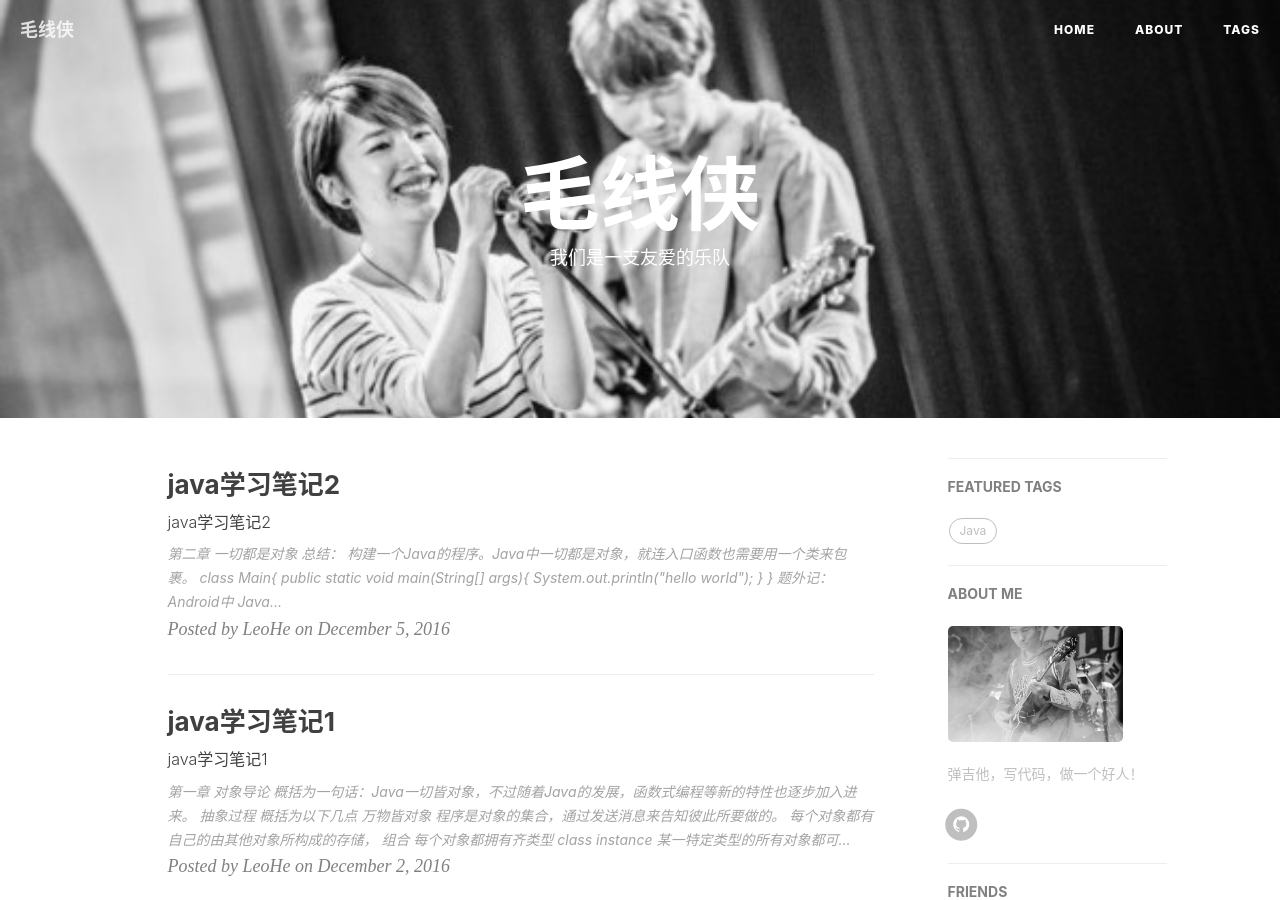
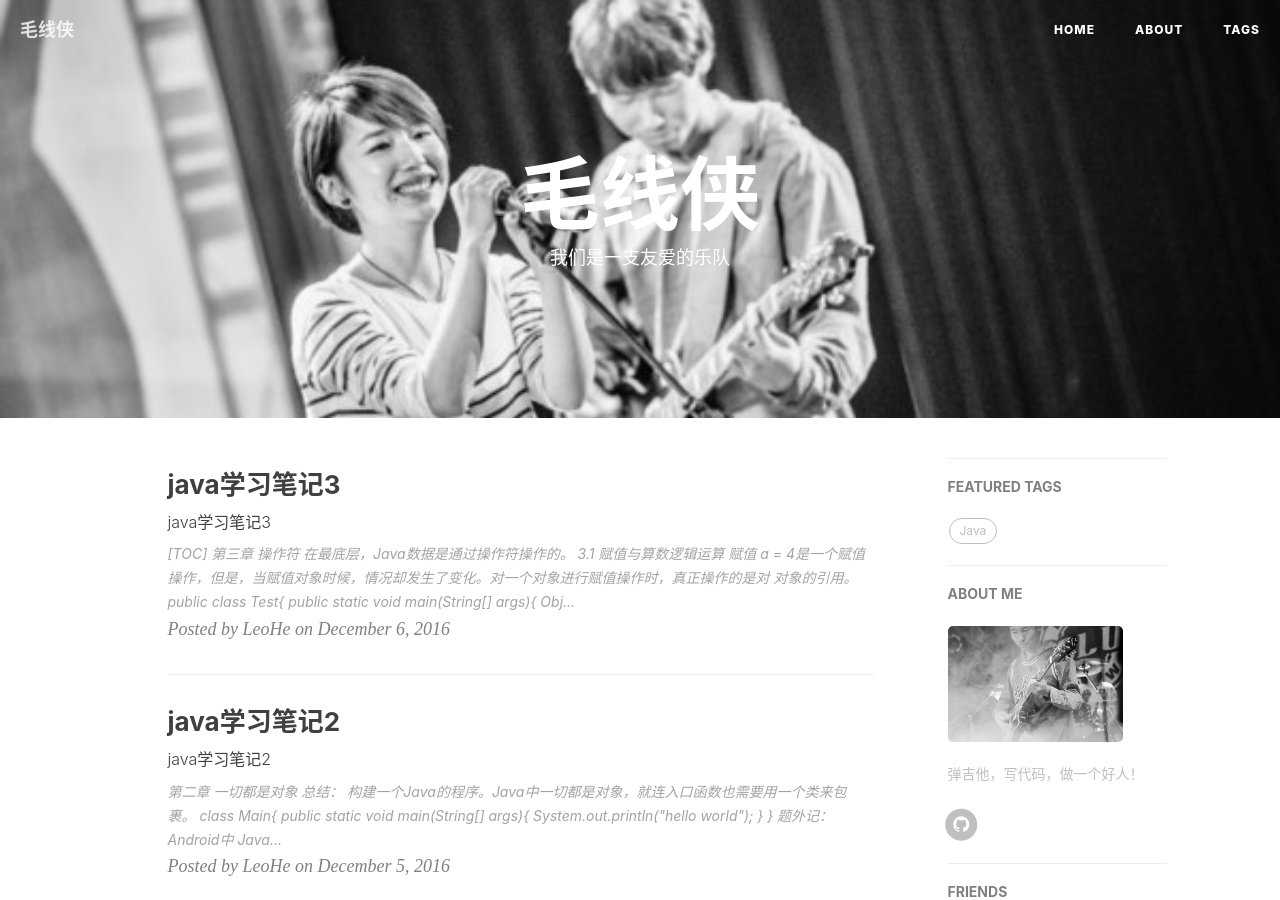
Before and after one commit to hefuduo/hefuduo.github.io, a Jekyll site: the page built from index.html, in a window 1280 px wide and 900 px high. Built offline with Jekyll 4.4.1, drawn with Linux system fonts in a browser that asks for light colours; nearby versions of some CDN libraries; the list of posts is cut into pages by our own code; comment, search, counter and statistics services are not loaded; some of the changed lines change nothing that is shown.

Commit message:
edit note2,add note3

````diff
--- /dev/null
+++ b/_posts/2016-12-06-javanote3-2016.markdown
@@ -0,0 +1,253 @@
+---
+layout:     post
+title:      "java学习笔记3"
+subtitle:   "java学习笔记3"
+date:       2016-12-6 11:13:20
+author:     "LeoHe"
+header-img: "img/post-bg-2015.jpg"
+tags:
+    - Java
+---
+
+[TOC]
+
+# 第三章 操作符
+
+在最底层，Java数据是通过操作符操作的。
+
+
+## 3.1 赋值与算数逻辑运算
+
+### 赋值
+
+`a = 4`是一个赋值操作，但是，当赋值对象时候，情况却发生了变化。对一个对象进行赋值操作时，真正操作的是对
+对象的引用。
+
+```java
+ public class Test{
+     public static void main(String[] args){
+         Object a = new Object();
+         Object b = a;
+         //将a对象赋值给b;
+         //实际上是，a和b引用堆中的一个对象（new Object()）
+     }
+ }
+```
+
+### 算数运算
+
+加法\+ 减法\- 乘法\*  除法 / 取余%
+注意除法的被除数不能为0，整数除法问题，如果想得到单精度/双精度结果，应将除数或被除数转换为单/双精度数。
+
+加等+= 减等-= 乘等*= 除等/=
+
+自增自减运算符。
+++i和i++的区别是：前者是先执行运算，在使用运算后得到的结果，后者是先使用变量结果，然后再执行运算。
+
+```java
+import java.io.*;
+class test
+{
+	public static void main (String[] args) throws java.lang.Exception
+	{
+	    int i = 1;
+	    int j = 1;
+	    System.out.println(i++);
+	    System.out.println(++j);
+	}
+}
+
+输出结果： [1,2]
+```
+
+
+### 关系运算符
+ 大等于 >=，小等于 <=, 恒等于 == , 不等于 !=, 大于 > ， 小于 < ;
+
+
+### 逻辑运算符
+
+ 与 && 或 || 非 ！
+
+### 直接常量
+10(byte) 二进制;binary
+10 十进制；decimal
+010 八进制；Octal
+0x10 十六进制；hex
+10L 长整形；
+10f 单精度；
+10d 双精度；
+
+指数表示：
+
+14e3 = 14 * 10^3;
+
+
+
+
+## 3.2 位运算
+
+```cpp
+
+& 按位与操作： 1 & 1 = 1； 1 & 0 = 0；
+
+| 按位或操作： 1 | 1 = 1； 1 | 0 = 1； 0 | 0 = 0；
+
+^ 按位异或操作： 0 ^ 0 = 0; 1 ^ 1 = 0; 1 ^ 0 = 1; 0 ^ 1 = 1; (同为0，异为1)
+~ 取反运算 ： ~0 = 1; ~1 = 0;
+&= |= ^=都是合法的，由于取反是一元操作符号，因此不能和=号连用。
+
+
+<< 左移操作 1 << 1 = 10 binary = 2 decimal;
+\>> （有符号）右移操作 1000 \>> 2 = 0010 binary = 2 decimal;
+\>>> 无符号右移操作
+
+
+```
+
+```java
+import java.io.*;
+class test
+{
+	public static void main (String[] args) throws java.lang.Exception
+	{
+	    System.out.println(3 << 2);
+	    System.out.println(-3 << 2);
+	    System.out.println(6 >> 2);
+	    System.out.println(-6 >> 2);
+        System.out.println(6 >>> 2);
+	    System.out.println(-6 >>> 2);
+	}
+}
+
+结果 12
+     -12
+     1
+     -2
+     1
+     1073741822
+```
+
+```python
+
+00000000 00000000 00000000 00000011 +3在计算机中表示
+11111111 11111111 11111111 11111100 反码
+11111111 11111111 11111111 11111101 -3在计算机中表示 补码 （反码+1）
+11111111 11111111 11111111 1111110100 左移2位，补0，结果为负数，就是补码了，求原码
+10000000 00000000 00000000 00001011 反码
+10000000 00000000 00000000 00001100 结果-12 补码 （反码+1）
+
+00000000 00000000 00000000 00000110 +6在计算机中表示方法
+11111111 11111111 11111111 11111001
+11111111 11111111 11111111 11111010 -6在计算机中的表示
+1111111111 11111111 11111111 11111010 右移两位，结果为负数
+1000000000 00000000 00000000 000001
+1000000000 00000000 00000000 000010 结果为-2
+
+
+注意有符号的位移运算，符号位始终没有改变
+
+对于无符号位移操作：
+11111111 11111111 11111111 11111010 -6在计算机中的表示
+无符号右移两位
+
+
+00111111 11111111 11111111 11111110 结果为 1073741822
+
+```
+
+
+
+
+== 对于char byte short 类型的数值进行移位操作的时候，那么在移位操作之前，它们先被转换成int类型，并且得到的结果也是一个int类型，只有值右端的低5位才有用，这样可以防止我们位移超过int型值所具有的位数。如果队一个long类型进行处理，最后的到的结果也是long类型，此时只会用到数值的右端低6位，以防止超过long型数值具有的位数。 ==
+
+== 位移操作可以结合等于号组合使用，但是注意，如果对于byte,short,char,值进行这样的运算，当将右边移位操作的数值赋予左边时，会发生截断，可能得不到最终想要的值。 ==
+
+
+## 3.3 三元操作符
+
+> if-else 操作符
+
+`boolean expression ? (true) value1 : (false) value2 ;`
+
+
+## 3.4 字符串操作
+
+字符串连接操作： +
+
+```language
+String s = ”hello“;
+String c = s + "world";
+println(c);
+
+结果：hello world;
+
+注意（Java中没有操作符重载机制。）
+```
+
+## 3.5 强制转换
+Java允许我们将任何类型转换成其他类型（布尔型除外）；在类型转换过程中，如果执行窄化转换，即会产生截断时，需要显示声明转化类型。
+
+** 截断和舍入**
+
+*在执行窄化转化时，必须注意截断和舍入问题，例如将一个浮点数转换为整型*
+
+```java
+/**
+ *what will happens when cast a float
+ * or double to an integral value.
+ */
+import java.io.*;
+class test
+{
+	public static void main (String[] args) throws java.lang.Exception
+	{
+	    double above = 0.7,below = 0.4;
+	    float fabove = 0.7f, fbelow = 0.4f;
+	    System.out.println("(int)above = " + (int)above);
+	    System.out.println("(int)below = " + (int)below);
+	    System.out.println("(int)fabove = " + (int)fabove);
+	    System.out.println("(int)fbelow = " + (int)fbelow);
+	}
+}
+
+
+结果:
+(int)above = 0
+(int)below = 0
+(int)fabove = 0
+(int)fbelow = 0
+```
+
+*因此答案就是将float或double转换为整型值时候，总是对该数字执行截尾。如果想要得到舍入的结果，就需要使用java.lang,Math中的round方法*
+
+```java
+/**
+ *what will happens when cast a float
+ * or double to an integral value.
+ */
+import java.io.*;
+class test
+{
+	public static void main (String[] args) throws java.lang.Exception
+	{
+	    double above = 0.7,below = 0.4;
+	    float fabove = 0.7f, fbelow = 0.4f;
+	    System.out.println("(int)above = " + Math.round(above));
+	    System.out.println("(int)below = " + Math.round(below));
+	    System.out.println("(int)fabove = " + Math.round(fabove));
+	    System.out.println("(int)fbelow = " + Math.round(fbelow));
+	}
+}
+
+结果 ：
+(int)above = 1
+(int)below = 0
+(int)fabove = 1
+(int)fbelow = 0
+```
+
+**提升**：
+如果对基本数据类型执行算数运算或按位运算，只要类型比int小（即 char,byte,short），那么再运算之前，这些类型会自动转换成int。这样最终生成的结果就是int类型。如果想把结果赋值给较小的类型，就必须使用类型转换，出现了这种情况，就有可能会出现信息丢失。通常一个表达式的最大的数据类型决定了表达式最终结果的数据类型。
+
+> java中没有sizeof运算，在c中，数据类型的长度是与平台有关的，为了移植方便。Java的数据类型的长度是固定的。因此不需要sizeof运算。
````
Also changed, not shown: _posts/2016-12-05-javanote2-2016.markdown (line endings or trailing spaces).
